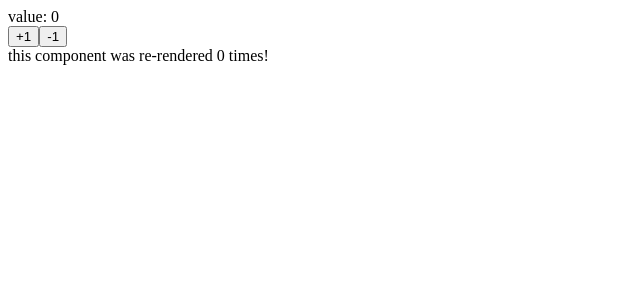
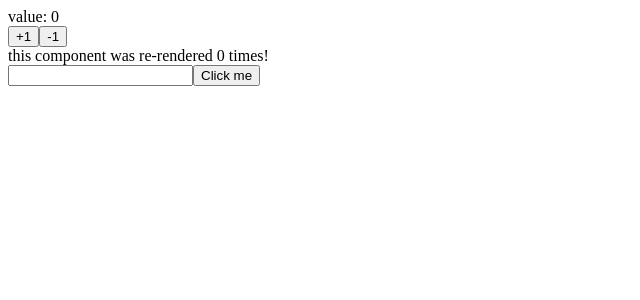
Before and after one commit to m-abe-dev/react-ts-experience, a React (Create React App) app: page / in a window 1280 px wide. Shown: the top 300 px of the page, without its empty margins (0-640 px from the left). Built offline with nearby package versions, Linux system fonts and the light colour scheme.

Commit message:
useRef and Optional Chaining and Non-null Assertion Operator

```diff
--- a/src/Counter.tsx
+++ b/src/Counter.tsx
@@ -17,12 +17,24 @@ export const Counter: React.FunctionComponent<{}> = () => {
     renderTimes.current = renderTimes.current + 1;
   });
 
+  // Non-null Assertion Operator(null!): 絶対にnullのはずがない時に、最初からnullである状態を除外する
+  const ref = useRef<HTMLInputElement>(null!);
+  const focusInput = () => {
+    // const current = ref.current;
+    // if (current != null) current.focus();
+    // ?: nullかもしれない時に使う
+    // ref.current?.focus();
+    ref.current.focus();
+  };
+
   return (
     <>
       <div>value: {count}</div>
       <button onClick={increment}>+1</button>
       <button onClick={decrement}>-1</button>
       <div>this component was re-rendered {renderTimes.current} times!</div>
+      <input type="text" ref={ref} />
+      <button onClick={focusInput}>Click me</button>
     </>
   );
 };
```
